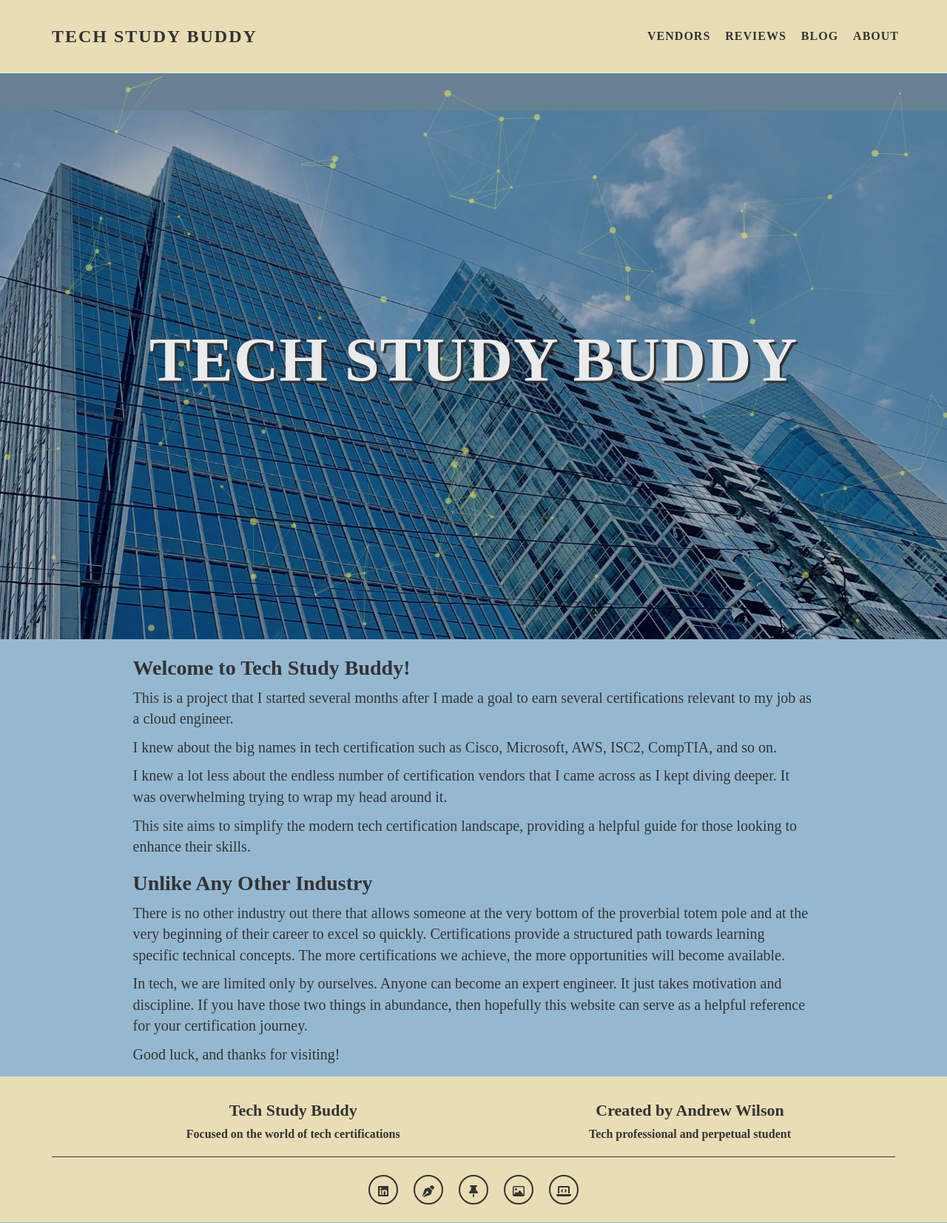
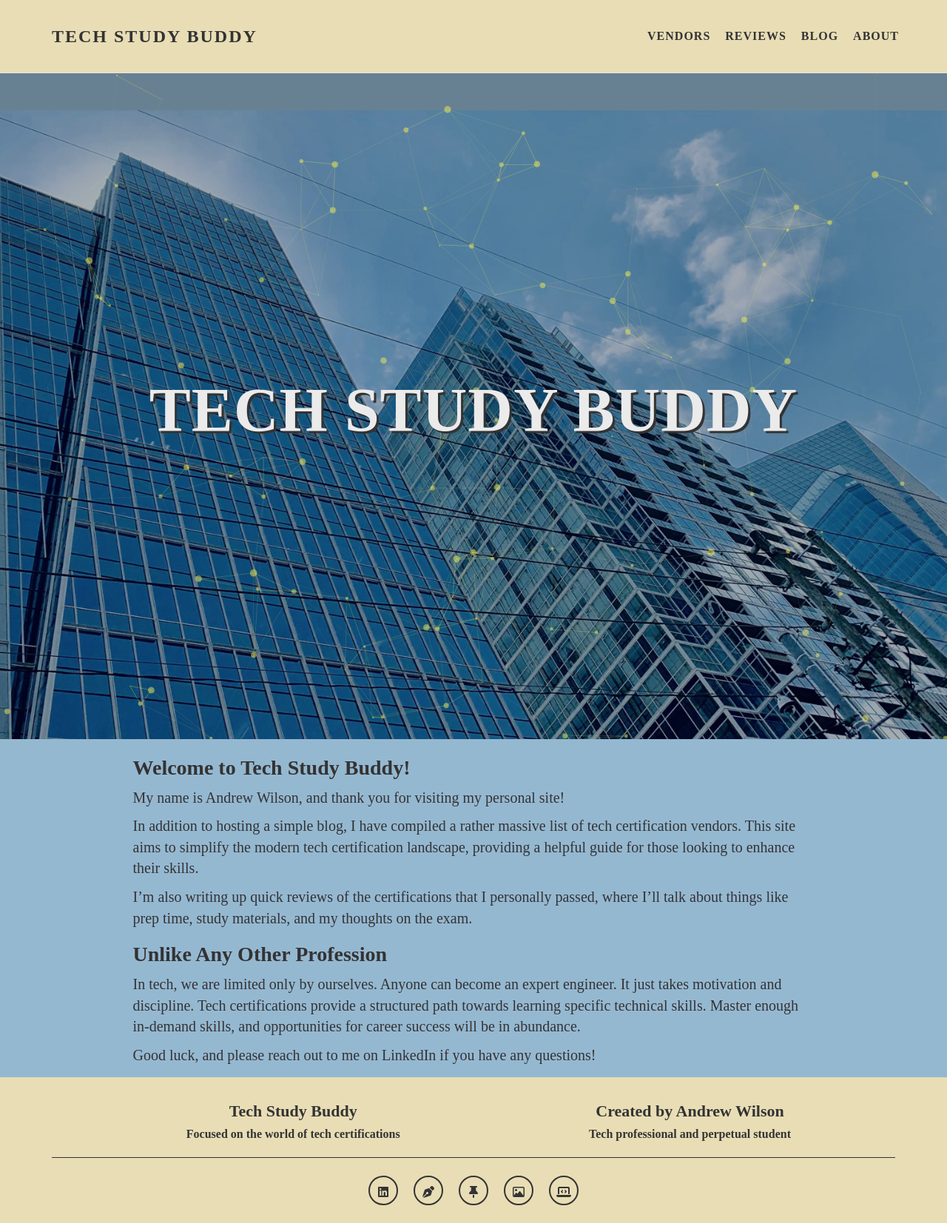
Before and after one commit to andrewwilson5454/techstudybuddy, a Jekyll site: the page built from index.md, in a window 1280 px wide. Shown: the whole page at 74% size. Built offline with Jekyll 4.4.1, drawn with Linux system fonts in a browser that asks for light colours; nearby versions of some CDN libraries; some web fonts are replaced.

Commit message:
homepage update

```diff
--- a/assets/css/style.css
+++ b/assets/css/style.css
@@ -259,13 +259,13 @@ a:hover, a:active, a:focus {
 .home {
   background: url('../images/background.jpg') no-repeat;
   background-size: contain;
-  height: 85vh;
+  height: 100vh;
 }
 
 #particles-js {
   position: absolute;
   width: 100%;
-  height: 85vh;
+  height: 100vh;
   top: 0;
   left: 0;
 }
--- a/index.md
+++ b/index.md
@@ -3,17 +3,13 @@ title: Tech Study Buddy
 layout: homepage
 ---
 ### Welcome to Tech Study Buddy!
-This is a project that I started several months after I made a goal to earn several certifications relevant to my job as a cloud engineer.
+My name is Andrew Wilson, and thank you for visiting my personal site!
 
-I knew about the big names in tech certification such as Cisco, Microsoft, AWS, ISC2, CompTIA, and so on.
+In addition to hosting a simple blog, I have compiled a rather massive list of tech certification vendors. This site aims to simplify the modern tech certification landscape, providing a helpful guide for those looking to enhance their skills.
 
-I knew a lot less about the endless number of certification vendors that I came across as I kept diving deeper. It was overwhelming trying to wrap my head around it.
+I'm also writing up quick reviews of the certifications that I personally passed, where I'll talk about things like prep time, study materials, and my thoughts on the exam.
 
-This site aims to simplify the modern tech certification landscape, providing a helpful guide for those looking to enhance their skills.
+### Unlike Any Other Profession
+In tech, we are limited only by ourselves. Anyone can become an expert engineer. It just takes motivation and discipline. Tech certifications provide a structured path towards learning specific technical skills. Master enough in-demand skills, and opportunities for career success will be in abundance.
 
-### Unlike Any Other Industry
-There is no other industry out there that allows someone at the very bottom of the proverbial totem pole and at the very beginning of their career to excel so quickly. Certifications provide a structured path towards learning specific technical concepts. The more certifications we achieve, the more opportunities will become available.
-
-In tech, we are limited only by ourselves. Anyone can become an expert engineer. It just takes motivation and discipline. If you have those two things in abundance, then hopefully this website can serve as a helpful reference for your certification journey.
-
-Good luck, and thanks for visiting!
+Good luck, and please reach out to me on LinkedIn if you have any questions!
```
